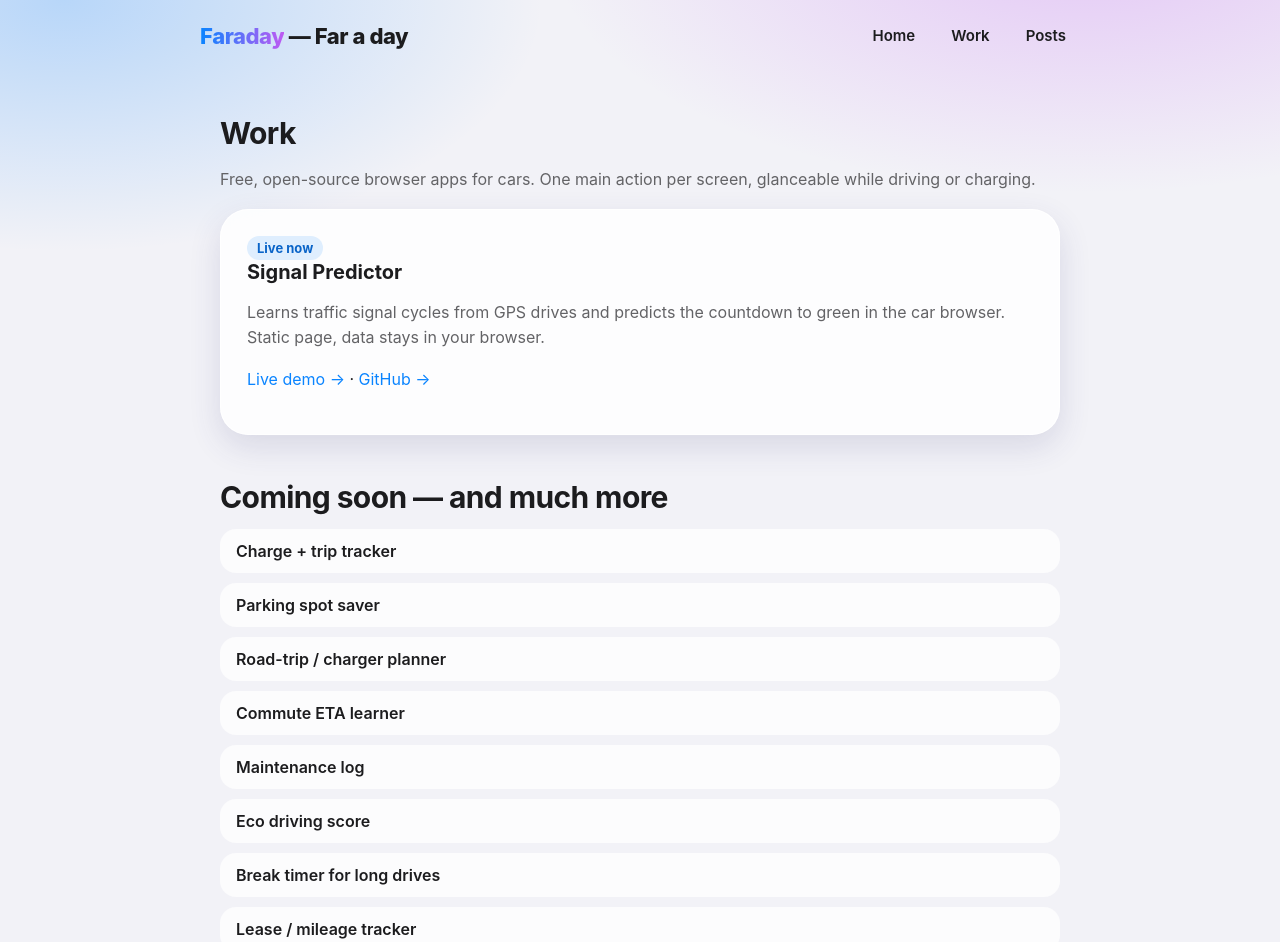
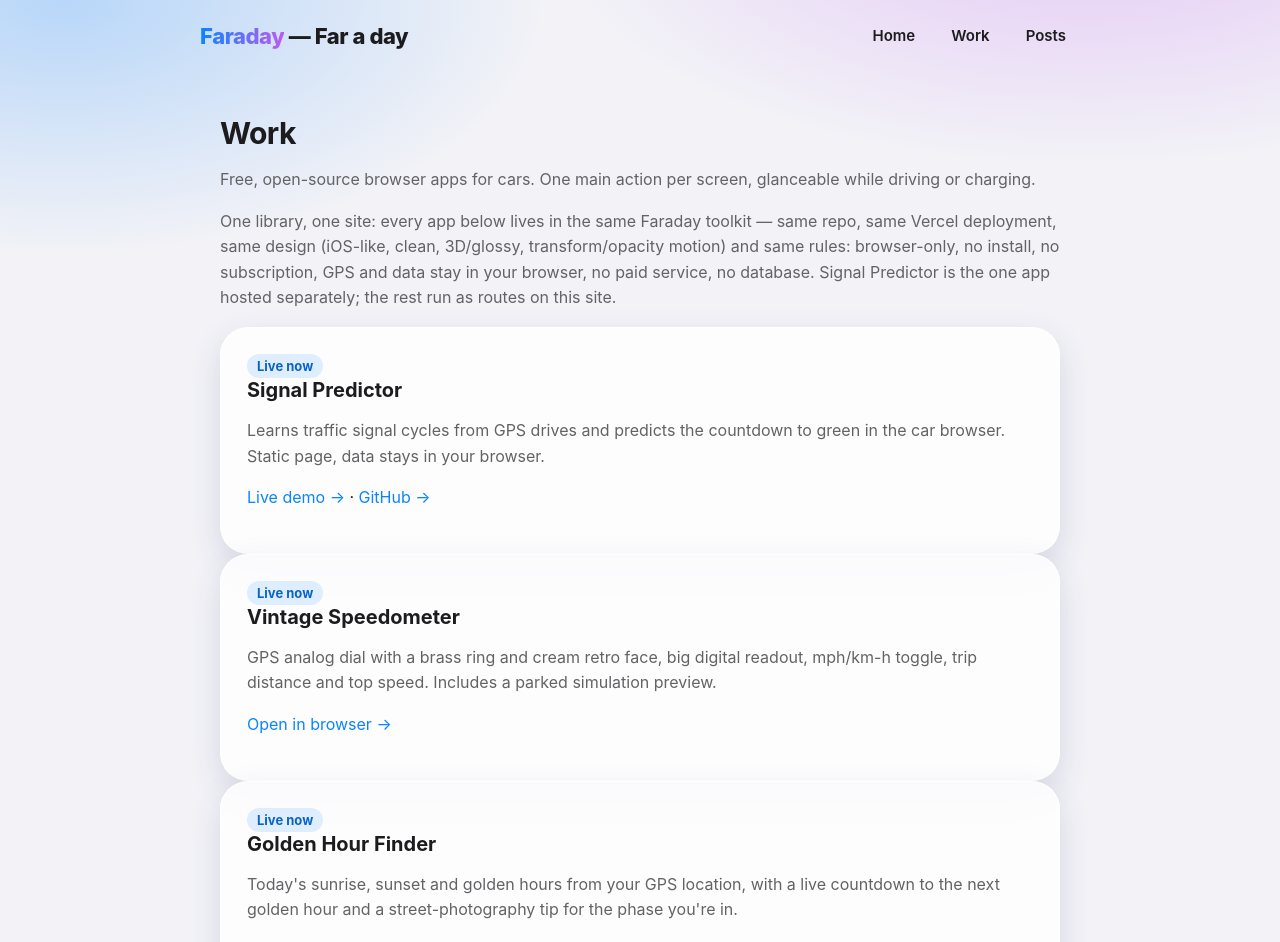
Before and after one commit to askakhil/faraday-website, a Next.js app: page /work in a window 1280 px wide. Shown: the top 942 px of the page. Built offline with nearby package versions, Linux system fonts and the light colour scheme.

Commit message:
Update work page for Speedometer and Golden Hour

```diff
--- a/app/work/page.tsx
+++ b/app/work/page.tsx
@@ -14,6 +14,13 @@ export default function Work() {
     <>
       <h2>Work</h2>
       <p className="muted">Free, open-source browser apps for cars. One main action per screen, glanceable while driving or charging.</p>
+      <p className="muted">
+        One library, one site: every app below lives in the same Faraday toolkit — same repo, same
+        Vercel deployment, same design (iOS-like, clean, 3D/glossy, transform/opacity motion) and
+        same rules: browser-only, no install, no subscription, GPS and data stay in your browser,
+        no paid service, no database. Signal Predictor is the one app hosted separately; the rest
+        run as routes on this site.
+      </p>
 
       <article className="card">
         <span className="tag">Live now</span>
@@ -25,7 +32,31 @@ export default function Work() {
         <p>
           <a href="https://tesla-signal-app.vercel.app">Live demo →</a>
           {" · "}
-          <a href="https://github.com/akhilsaikoppanatham/tesla-signal-app">GitHub →</a>
+          <a href="https://github.com/askakhil/tesla-signal-app">GitHub →</a>
+        </p>
+      </article>
+
+      <article className="card">
+        <span className="tag">Live now</span>
+        <h3>Vintage Speedometer</h3>
+        <p className="muted">
+          GPS analog dial with a brass ring and cream retro face, big digital readout, mph/km-h
+          toggle, trip distance and top speed. Includes a parked simulation preview.
+        </p>
+        <p>
+          <a href="/apps/speedometer">Open in browser →</a>
+        </p>
+      </article>
+
+      <article className="card">
+        <span className="tag">Live now</span>
+        <h3>Golden Hour Finder</h3>
+        <p className="muted">
+          Today&apos;s sunrise, sunset and golden hours from your GPS location, with a live countdown
+          to the next golden hour and a street-photography tip for the phase you&apos;re in.
+        </p>
+        <p>
+          <a href="/apps/golden-hour">Open in browser →</a>
         </p>
       </article>
 
```
